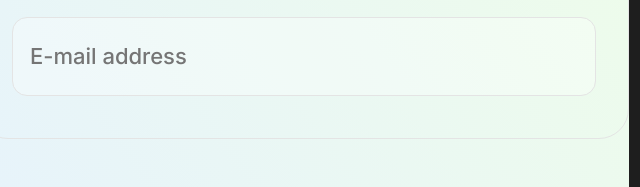
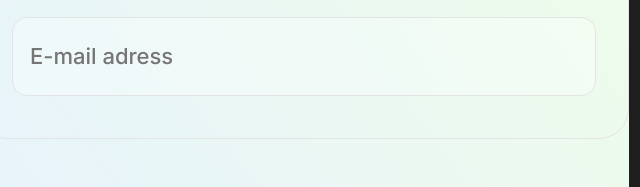
Before and after one commit to Alex-Yaroshko/home-work-8-2, a plain HTML site: page Oasis - 3 layout/index.html in a window 1280 px wide. Shown: the part 441-628 px from the top of the page, 30-670 px from the left. Drawn offline with Linux system fonts and the light colour scheme; files that its build step writes are made by us from their sources.

Commit message:
feat: input options added

```diff
--- a/Oasis - 3 layout/index.html
+++ b/Oasis - 3 layout/index.html
@@ -26,8 +26,12 @@
             <label class="l1">
                 <input class="email-sec"
                 type="email"
-                placeholder="E-mail address"
-                autocomplete="email">
+            autocomplete="email"
+            autocomplete="on"
+            placeholder="E-mail adress"
+            pattern="[a-z0-9._%+-]+@[a-z0-9.-]+\.[a-z]{2,4}$"
+            title="E-mail should contain numbers only from 0 to 9 letters from a to f and contain @ character "
+            minlength="8" maxlength="20">
                 <button class="submit-btn" type="submit"><img src="submmit.png" alt="стрелка"></button>
             </label>
         </div>
```
